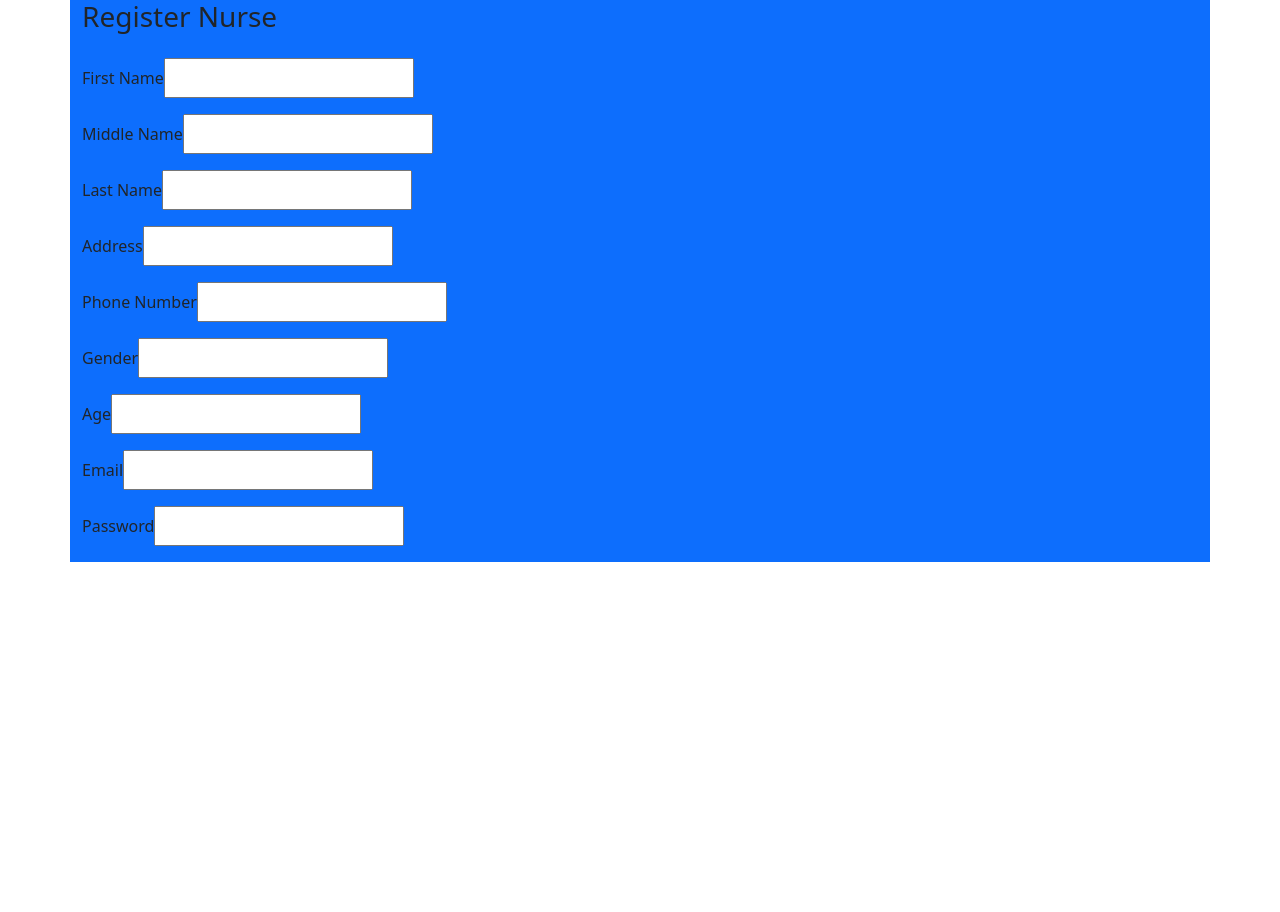
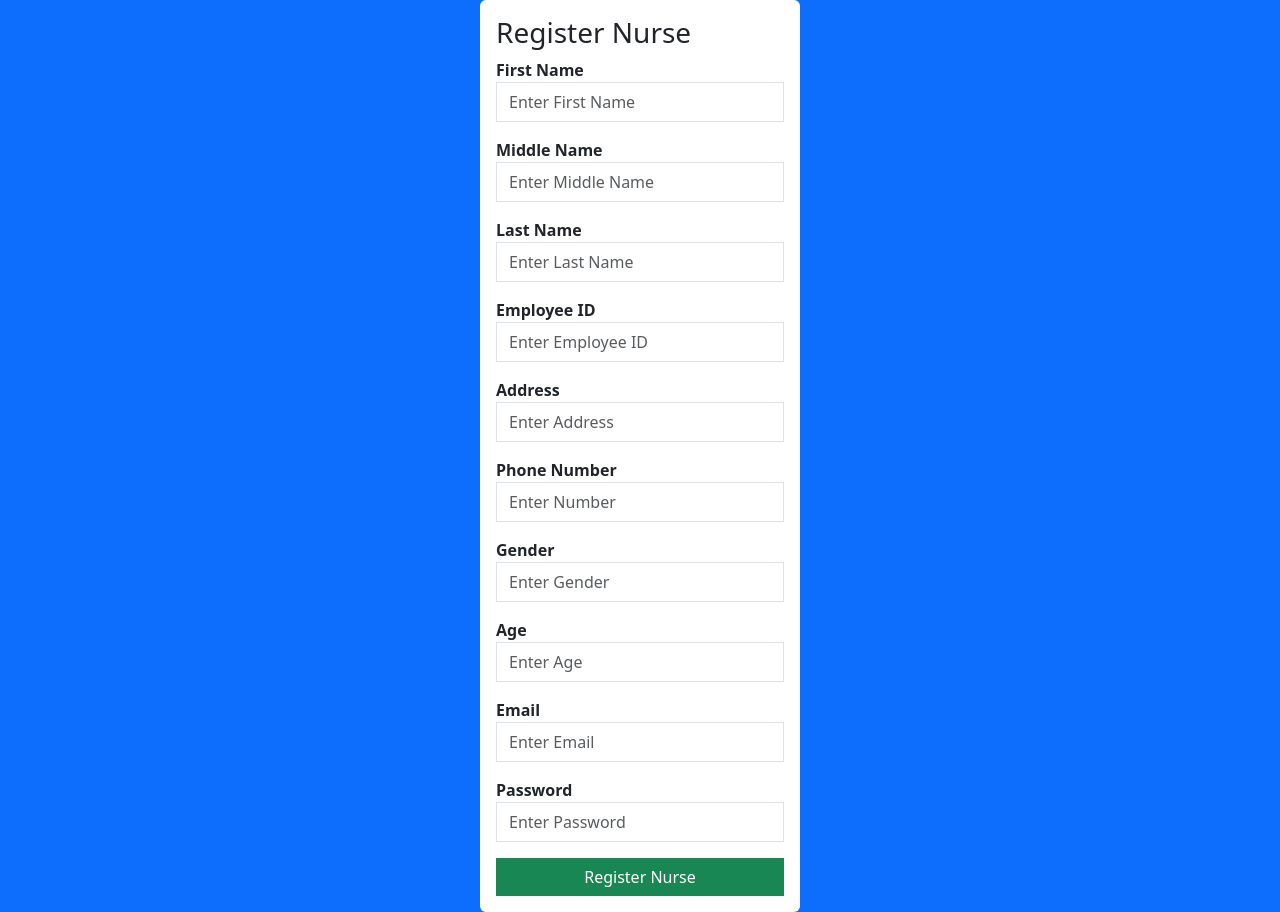
Before and after one commit to ihern/UI-Health-DBMS, a React (Create React App) app in the folder client/: page /createNurse in a window 1280 px wide. Before the commit the page ends 800 px from the top, so only its background shows below. Built offline with nearby package versions, Linux system fonts and the light colour scheme.

Commit message:
Successfully registering nurse to database

```diff
--- a/client/src/components/CreateNurse.jsx
+++ b/client/src/components/CreateNurse.jsx
@@ -1,8 +1,10 @@
 import React, { useState } from 'react'
-import { Link, useNavigate } from 'react-router-dom'
+import { useNavigate } from 'react-router-dom'
+import Validation from '../pages/registerValidation'
 import Axios from 'axios'
 
 function CreateNurse() {
+
   const [values, setValues] = useState({
     employee_id: '',
     fname: '',
@@ -16,10 +18,18 @@ function CreateNurse() {
     password: ''
   })
 
+  const [errors, setErrors] = useState({})
+
   const navigate = useNavigate();
+
+  const handleInput = (event) => {
+    setValues((prev) => ({ ...prev, [event.target.name]: event.target.value }));
+  }
 
   const handleSubmit = (event) => {
     event.preventDefault();
+    const err = Validation(values);
+    setErrors(err);
 
     // Posting data to UI-Health database
     Axios.post("http://localhost:4000/registerNurse", values)
@@ -31,54 +41,73 @@ function CreateNurse() {
 }
 
   return (
-    <div className='container vh-1== vw-100 bg-primary'>
-      <div className='row'>
+    <div className='d-flex justify-content-center align-items-center bg-primary vh-200'>
+      <div className='bg-white p-3 rounded w-25'>
         <h3>Register Nurse</h3>
         <form onSubmit={handleSubmit}>
-          <div className='form-group my-3'>
-            <label htmlFor='fName'>First Name</label>
-            <input type='text' name='fName' onChange={(e) => setValues({...values, fname: e.target.value})} />
+
+          <div className='mb-3'>
+              <label htmlFor='fname'><strong>First Name</strong></label>
+              <input type='text' placeholder='Enter First Name' name='fname'
+              onChange={handleInput} className='form-control rounded-0'/>
           </div>
 
-          <div className='form-group my-3'>
-            <label htmlFor='mi'>Middle Name</label>
-            <input type='text' name='mi' onChange={(e) => setValues({...values, mi: e.target.value})} />
+          <div className='mb-3'>
+            <label htmlFor='mi'><strong>Middle Name</strong></label>
+            <input type='text' name='mi' className='form-control rounded-0'
+            placeholder='Enter Middle Name' onChange={handleInput} />
           </div>
 
-          <div className='form-group my-3'>
-            <label htmlFor='lname'>Last Name</label>
-            <input type='text' name='lname' onChange={(e) => setValues({...values, lname: e.target.value})} />
+          <div className='mb-3'>
+            <label htmlFor='lname'><strong>Last Name</strong></label>
+            <input type='text' name='lname' className='form-control rounded-0'
+            placeholder='Enter Last Name' onChange={handleInput} />
           </div>
 
-          <div className='form-group my-3'>
-            <label htmlFor='address'>Address</label>
-            <input type='text' name='address' onChange={(e) => setValues({...values, address: e.target.value})} />
+          <div className='mb-3'>
+            <label htmlFor='employee_id'><strong>Employee ID</strong></label>
+            <input type='text' name='employee_id' className='form-control rounded-0'
+            placeholder='Enter Employee ID' onChange={handleInput} />
           </div>
 
-          <div className='form-group my-3'>
-            <label htmlFor='phone_number'>Phone Number</label>
-            <input type='text' name='phone_number' onChange={(e) => setValues({...values, phone_number: e.target.value})} />
+          <div className='mb-3'>
+            <label htmlFor='address'><strong>Address</strong></label>
+            <input type='text' name='address' className='form-control rounded-0'
+            placeholder='Enter Address' onChange={handleInput} />
           </div>
 
-          <div className='form-group my-3'>
-            <label htmlFor='gender'>Gender</label>
-            <input type='text' name='gender' onChange={(e) => setValues({...values, gender: e.target.value})} />
+          <div className='mb-3'>
+            <label htmlFor='phone_number'><strong>Phone Number</strong></label>
+            <input type='number' name='phone_number' className='form-control rounded-0'
+            placeholder='Enter Number' onChange={handleInput} />
           </div>
 
-          <div className='form-group my-3'>
-            <label htmlFor='age'>Age</label>
-            <input type='text' name='age' onChange={(e) => setValues({...values, age: e.target.value})} />
+          <div className='mb-3'>
+            <label htmlFor='gender'><strong>Gender</strong></label>
+            <input type='text' name='gender' className='form-control rounded-0'
+            placeholder='Enter Gender' onChange={handleInput} />
           </div>
 
-          <div className='form-group my-3'>
-            <label htmlFor='email'>Email</label>
-            <input type='text' name='email' onChange={(e) => setValues({...values, email: e.target.value})} />
+          <div className='mb-3'>
+            <label htmlFor='age'><strong>Age</strong></label>
+            <input type='number' name='age' className='form-control rounded-0'
+            placeholder='Enter Age' onChange={handleInput} />
           </div>
 
-          <div className='form-group my-3'>
-            <label htmlFor='password'>Password</label>
-            <input type='text' name='password' onChange={(e) => setValues({...values, password: e.target.value})} />
+          <div className='mb-3'>
+            <label htmlFor='email'><strong>Email</strong></label>
+            <input type='email' name='email' className='form-control rounded-0'
+            placeholder='Enter Email'onChange={handleInput} />
           </div>
+
+          <div className='mb-3'>
+            <label htmlFor='password'><strong>Password</strong></label>
+            <input type='password' name='password' className='form-control rounded-0'
+            placeholder='Enter Password' onChange={handleInput} />
+          </div>
+
+          <button type='submit' onClick={handleSubmit} className='btn btn-success w-100 pad2x rounded-0'>Register Nurse</button>
+
         </form>
       </div>
     </div>
--- a/client/src/pages/register.js
+++ b/client/src/pages/register.js
@@ -62,25 +62,25 @@ export default function Register () {
   return (
     <div className='d-flex justify-content-center align-items-center bg-primary vh-200'>
         <div className='bg-white p-3 rounded w-25'>
-            <h2>Register Patient</h2>
+            <h3>Register Patient</h3>
             <form action="" onSubmit={handleSubmit}>
 
                 <div className='mb-3'>
                     <label htmlFor='fname'><strong>First Name</strong></label>
-                    <input type='name' placeholder='Enter First Name' name='fname'
+                    <input type='text' placeholder='Enter First Name' name='fname'
                     onChange={handleInput} className='form-control rounded-0'/>
                     {errors.fname && <span className='text-danger'> {errors.fname}</span>}
                 </div>
 
                 <div className='mb-3'>
                     <label htmlFor='mi'><strong>Middle Name</strong></label>
-                    <input type='name' placeholder='Enter Middle Name' name='mi'
+                    <input type='text' placeholder='Enter Middle Name' name='mi'
                     onChange={handleInput} className='form-control rounded-0'/>
                 </div>
 
                 <div className='mb-3'>
                     <label htmlFor='lname'><strong>Last Name</strong></label>
-                    <input type='name' placeholder='Enter Last Name' name='lname'
+                    <input type='text' placeholder='Enter Last Name' name='lname'
                     onChange={handleInput} className='form-control rounded-0'/>
                     {errors.lname && <span className='text-danger'> {errors.lname}</span>}
                 </div>
```
Also changed, not shown: 1 other file (tests, documents, lock files or other folders).
